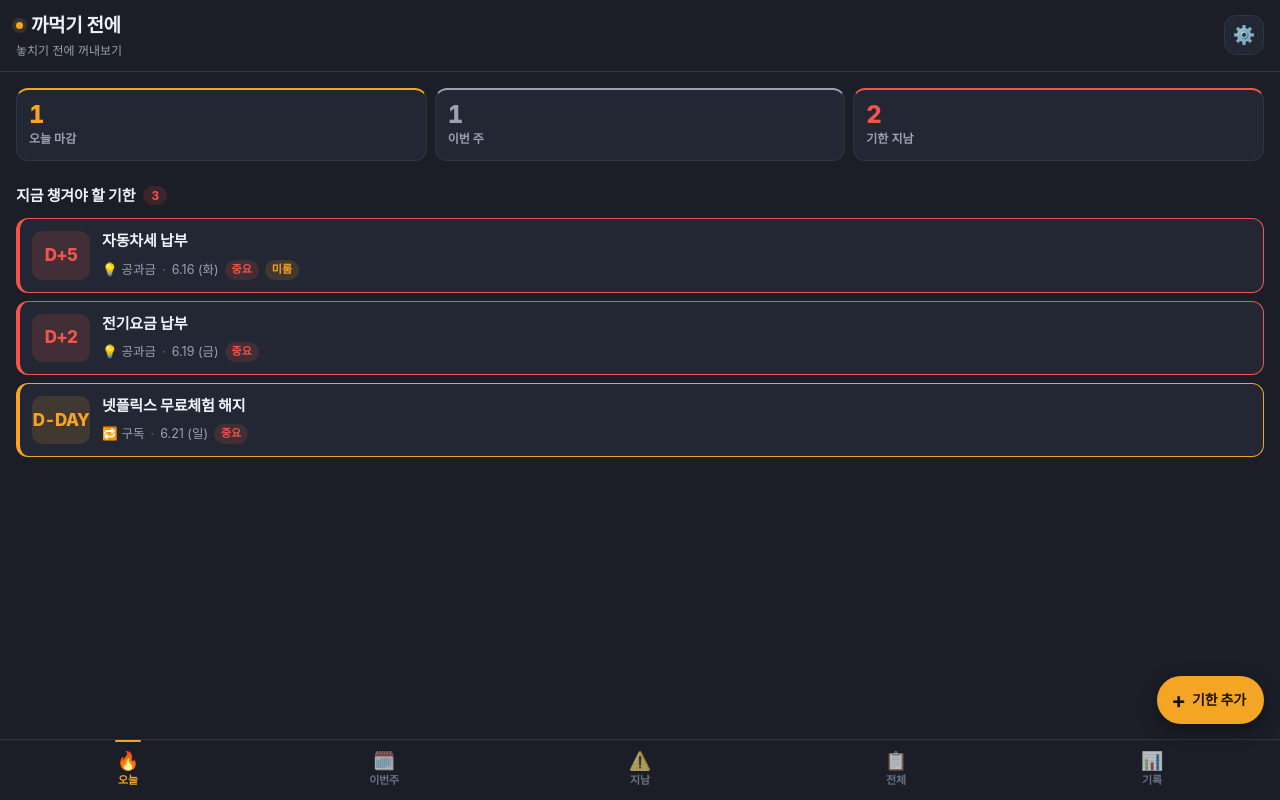
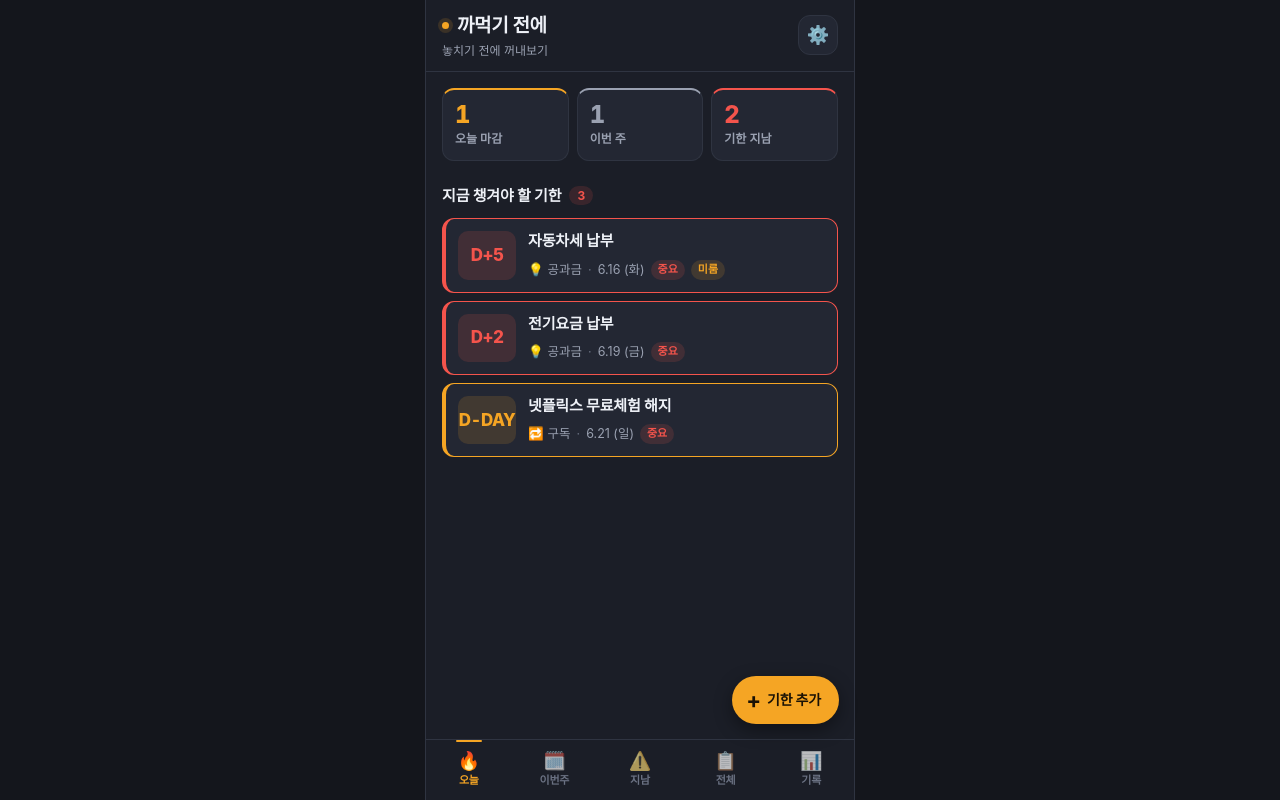
Before and after one commit to jxding-dev/deadline-drawer, a React (Vite) app: page / in a window 1280 px wide. Built offline with nearby package versions, Linux system fonts and the light colour scheme.

Commit message:
Revert "Fix wide mobile layout frame"
This reverts commit 84c1e893eee95d198bcae63ff7df8755e600cf8f.

```diff
--- a/src/components/AppLayout.css
+++ b/src/components/AppLayout.css
@@ -10,7 +10,7 @@
   overflow: hidden;
 }
 
-@media (hover: hover) and (pointer: fine) and (min-width: 481px) {
+@media (min-width: 481px) {
   .app-frame {
     max-width: var(--app-max-width);
     border-left: 1px solid var(--border);
--- a/src/components/QuickAddButton.css
+++ b/src/components/QuickAddButton.css
@@ -3,7 +3,10 @@
 .quick-add {
   position: fixed;
   bottom: calc(var(--tabbar-h) + var(--space-4) + env(safe-area-inset-bottom));
-  right: var(--space-4);
+  right: max(
+    var(--space-4),
+    calc(50% - var(--app-max-width) / 2 + var(--space-4))
+  );
   z-index: 20;
   display: inline-flex;
   align-items: center;
@@ -19,15 +22,6 @@
   box-shadow: 0 6px 18px rgba(0, 0, 0, 0.4);
 }
 
-@media (hover: hover) and (pointer: fine) and (min-width: 481px) {
-  .quick-add {
-    right: max(
-      var(--space-4),
-      calc(50% - var(--app-max-width) / 2 + var(--space-4))
-    );
-  }
-}
-
 .quick-add__icon {
   font-size: 22px;
   font-weight: 700;
```
